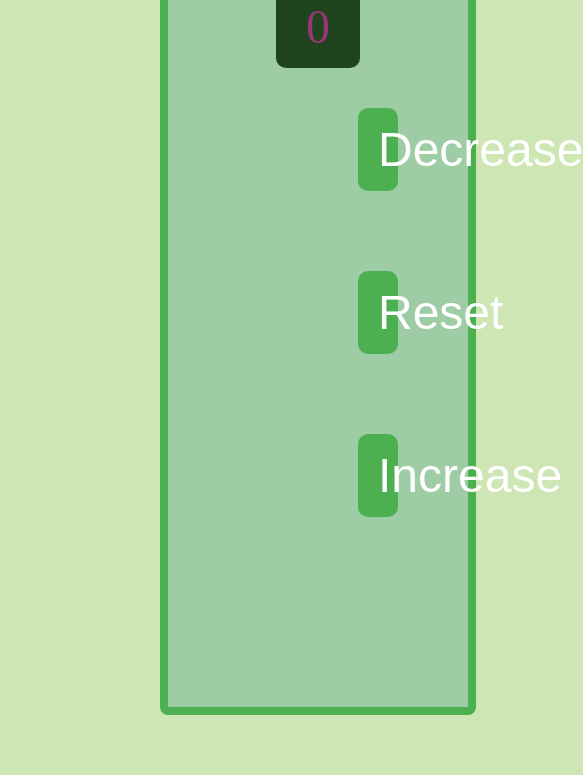
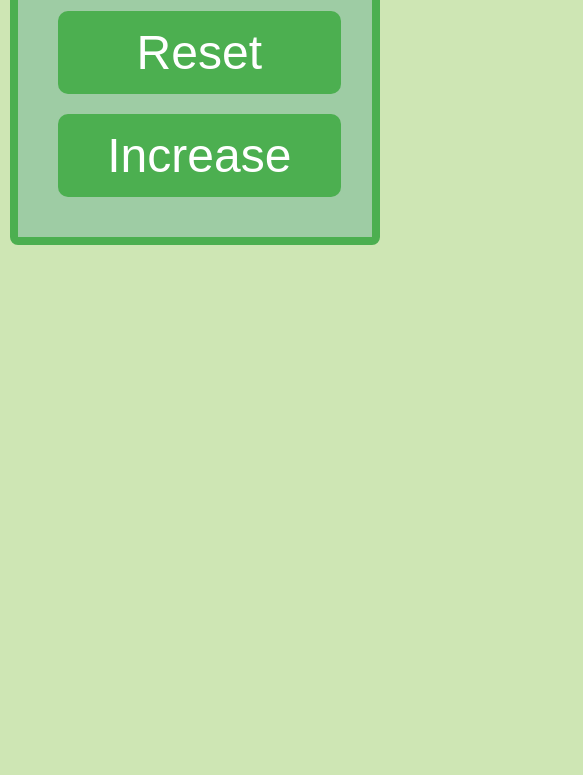
Before and after one commit to ngetichnicholas/counter-app, a plain HTML site: page index.html in a window 390 px wide. Shown: the part 438-1213 px from the top of the page, 583 px wide, since content can reach past the window. After the commit the page ends 854 px from the top, so only its background shows below. Drawn offline with Linux system fonts and the light colour scheme.

Commit message:
Updating styling

```diff
--- a/style.css
+++ b/style.css
@@ -47,3 +47,32 @@ button:hover{
     color: #9b3675;
     padding: 14px 30px;
 }
+@media only screen and (max-width: 1277px) {
+
+        button{
+            width: 50%;
+            display: block;
+          }
+          html{
+            width:100%;
+            height:100%;
+        }
+        body{
+            width:100%;
+            height:100%;
+        }
+        #container{
+            margin: 10px 10px 10px 10px;
+            padding: 20px 20px 20px 20px;
+
+        }
+        button{
+            width: 90%;
+            padding: 14px 20px;
+            margin: 20px 20px 20px 20px;
+        }
+
+        #value{
+            padding: 14px 20px;
+        }
+  }
```
